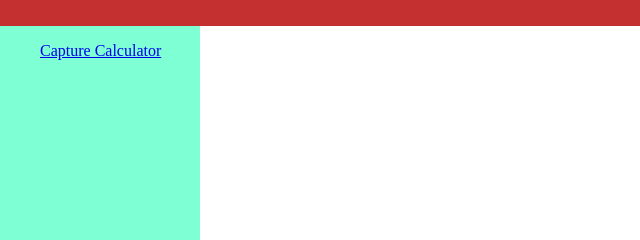
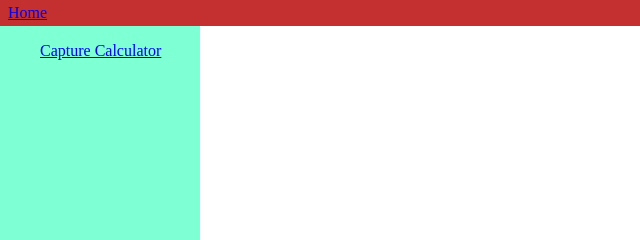
Before and after one commit to LordNEWNS/dnd-campaign-tools, a plain HTML site: page index.html in a window 1280 px wide. Shown: the top 240 px of the page, 0-640 px from the left. Drawn offline with Linux system fonts and the light colour scheme.

Commit message:
Add home button and style to header
Add the home buton to the ehader and center itvertically

```diff
--- a/index.html
+++ b/index.html
@@ -7,7 +7,7 @@
     </head>
     <body>
         <header>
-
+            <a href="index.html">Home</a>
         </header>
         <div class="Body">
             <div class="SideMenue">
--- a/style.css
+++ b/style.css
@@ -59,6 +59,9 @@ header {
     height: 10px;
     padding: 8px;
     background-color: rgb(196, 47, 47);
+    display: flex;
+    flex-direction: row;
+    align-items: center;
 }
 
 footer {
```
Also changed, not shown: CaptureCalc.html (+1 -1 lines).
